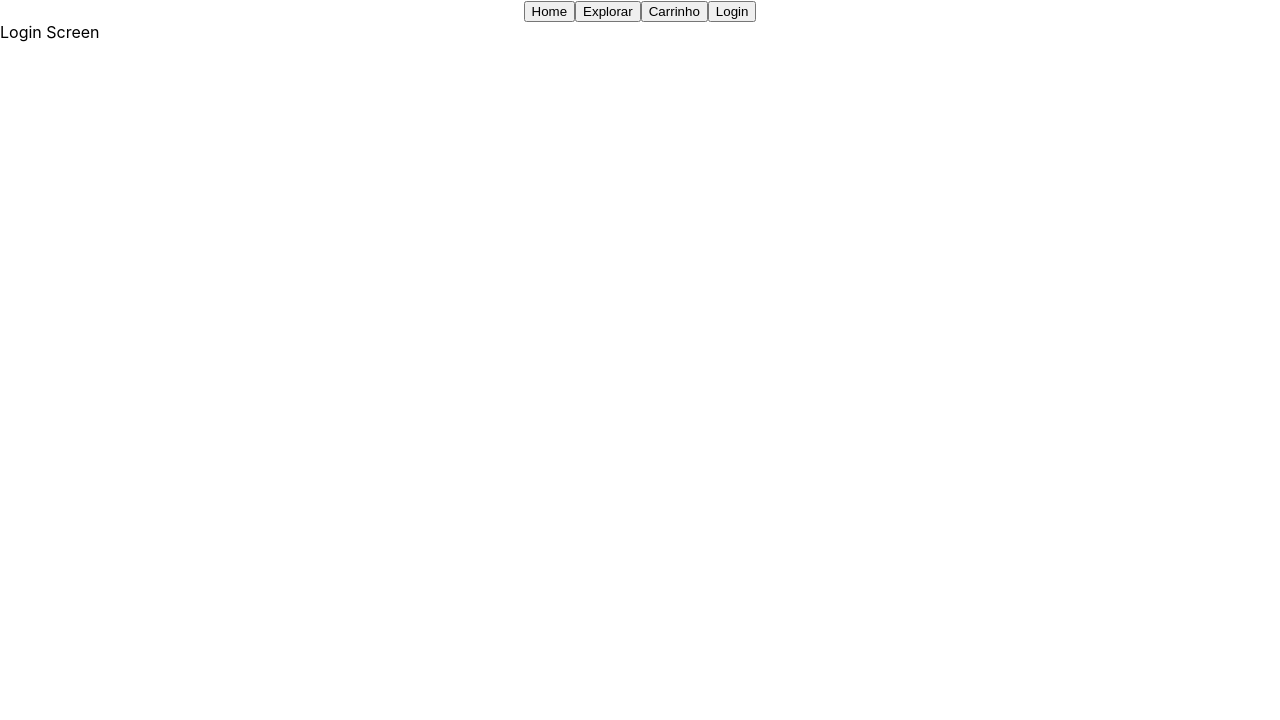
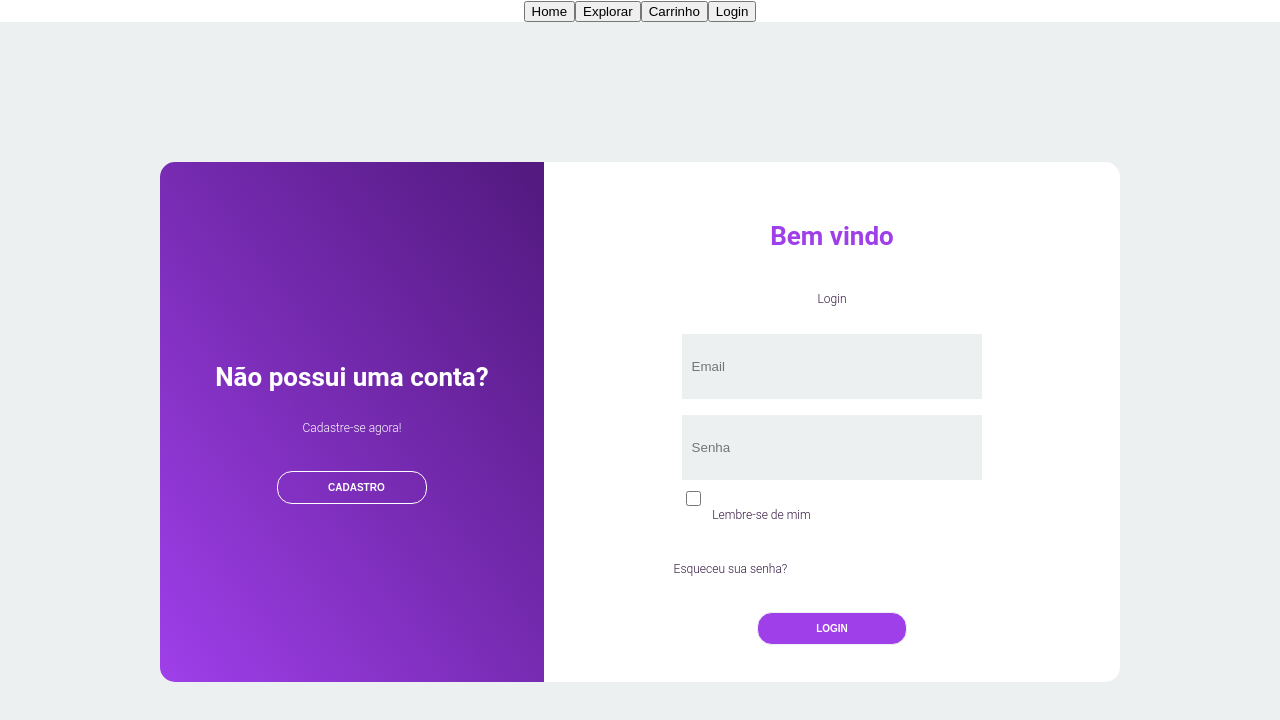
Before and after one commit to UnBArqDsw2021-2/2021.2_G7_PartyRent_Frontend, a React (Vite) app: page /login in a window 1280 px wide. Shown: the top 720 px of the page. Built offline with nearby package versions, Linux system fonts and the light colour scheme.

Commit message:
style: criando tela de login e adicionando rotas

```diff
--- a/src/App.tsx
+++ b/src/App.tsx
@@ -4,7 +4,8 @@ import Home from "./components/Home";
 import Products from "./components/Products";
 import NavigationBar from "./components/NavigationBar"
 import ShoppingCart from "./components/ShoppingCart"
-import Login from "./components/Login";
+import Login from "./components/Login/Login";
+import Register from "./components/Login/Register";
 import ProductDetail from './components/ProductDetail';
 
 function App() {
@@ -19,6 +20,7 @@ function App() {
         <Route path="/products/:id" element={<ProductDetail />} />
         <Route path="/cart" element={<ShoppingCart />} />
         <Route path="/login" element={<Login />} />
+        <Route path="/register" element={<Register />} />
       </Routes>
     </BrowserRouter>
   )
--- a/src/components/Login.tsx
+++ /dev/null
@@ -1,14 +0,0 @@
-import React from 'react';
-
-
-class Login extends React.Component {
-    render() {
-        return (
-            <div>
-                Login Screen
-            </div>
-        );
-    }
-}
-
-export default Login;
--- /dev/null
+++ b/src/components/Login/Login.tsx
@@ -0,0 +1,47 @@
+import React from 'react'
+import { Link } from 'react-router-dom'
+
+import './styles.css'
+
+function Login () {
+    return (
+        <div className="container-main">
+            <nav className="navbar">
+            </nav>
+            <div className="container">
+                <div className="content first-content">
+                    <div className="first-column">
+                        <h2 className="title title-primary">Não possui uma conta?</h2>
+                        <p className="description description-primary">Cadastre-se agora!</p>
+                        <Link to="/register">
+                            <button className="btn-cadastro btn-primary">cadastro</button>
+                        </Link>
+                    </div>
+                    <div className="second-column">
+                        <h2 className="title title-second">Bem vindo</h2>
+                        <p className="title description description-second">Login</p>
+                        <form className="form">
+                            <label className="label-input">
+                                <input type="text" placeholder="Email"/>
+                            </label>
+
+                            <label className="label-input">
+                                <input type="password" placeholder="Senha"/>
+                            </label>
+                            <div className="div-lembrar-senha">
+                                <input id="checkbox-input" type="checkbox"/>
+                                <p className="description description-second">Lembre-se de mim</p>
+                            </div>
+
+                            <p className="description description-second">Esqueceu sua senha?</p>
+                            <button className="btn-cadastro btn-second">Login</button>
+                        </form>
+                    </div>
+                </div>
+            </div>
+
+        </div>
+    )
+}
+
+export default Login
--- /dev/null
+++ b/src/components/Login/Register.tsx
@@ -0,0 +1,56 @@
+import React from 'react'
+import { Link } from 'react-router-dom'
+
+
+function Register () {
+    return (
+        <div>
+            <nav className="navbar">
+                <Link to="/">
+                </Link>
+            </nav>
+            <div className="container">
+                <div className="content first-content">
+                    <div className="first-column">
+                        <h2 className="title title-primary">Já sou cadastrado</h2>
+                        <p className="description description-primary">matenha-se conectado</p>
+                        <p className="description description-primary">faça o login com suas informações pessoais</p>
+                        <Link to="/login">
+                            <button className="btn-cadastro btn-primary">entrar</button>
+                        </Link>
+                    </div>
+                    <div className="second-column">
+                        <h2 className="title title-second">Criar sua Conta
+                        </h2>
+                        <p className="description description-second">preencha os dados</p>
+                        <form className="form">
+                            <label className="label-input">
+                                <i className="fas fa-user icon-modify"></i>
+                                <input type="text" placeholder="Nome"/>
+                            </label>
+
+                            <label className="label-input">
+                                <i className="fas fa-envelope icon-modify"></i>
+                                <input type="email" placeholder="Email"/>
+                            </label>
+
+                            <label className="label-input">
+                                <i className="fas fa-lock icon-modify"></i>
+                                <input type="password" placeholder="Senha"/>
+                            </label>
+
+                            <label className="label-input">
+                                <i className="fas fa-lock icon-modify"></i>
+                                <input type="tel" required placeholder="(99) 99999-9999" maxLength={11}/>
+                            </label>
+
+                            <button className="btn-cadastro btn-second">registrar</button>
+                        </form>
+                    </div>
+                </div>
+            </div>
+        </div>
+    )
+}
+
+export default Register
--- /dev/null
+++ b/src/components/Login/styles.css
@@ -0,0 +1,180 @@
+.container-main {
+    margin: 0;
+    padding: 0;
+    box-sizing: border-box;
+}
+
+.container {
+    display: flex;
+    justify-content: center;
+    align-items: center;
+    height: 100vh;
+    background-color: #ecf0f1;
+    font-family: 'Roboto', sans-serif;
+}
+.content {
+    border-radius: 15px;
+    background-color: #FFFFFF;
+    width: 960px;
+    height: 65%;
+    display: flex;
+    justify-content: space-between;
+    align-items: center;
+    position: relative;
+}
+
+.content::before {
+    content: "";
+    position: absolute;
+    background-image: linear-gradient(to right top, #9f3fea, #8b35ce, #772bb2, #642298, #52197e);
+    width: 40%;
+    height: 100%;
+    border-top-left-radius: 15px;
+    border-bottom-left-radius: 15px;
+
+    left: 0;
+}
+
+.title {
+    font-size: 26px;
+    font-weight: bold;
+    text-transform: full-size-kana;
+}
+
+.title-primary {
+    color: #FFFFFF;
+}
+
+.title-second {
+    color: #9F3FEA;
+}
+
+.description {
+    font-size: 12px;
+    font-weight: 300;
+    line-height: 30px;
+}
+
+.description-primary {
+    color: #FFFFFF;
+}
+
+.description-second {
+    color: #33183F;
+}
+
+.description-third {
+    text-align: center;
+    margin-top: 10px;
+}
+
+footer {
+    background-color: #ecf0f1;
+}
+
+.btn-cadastro {
+    border-radius: 15px;
+    text-transform: uppercase;
+    color: #FFFFFF;
+    font-size: 10px;
+    padding: 10px 50px;
+    cursor: pointer;
+    font-weight: bold;
+    width: 150px;
+    align-self: center;
+    border: none;
+    margin-top: 1rem;
+}
+
+.btn-primary {
+    background-color: transparent;
+    border: 1px solid #FFFFFF;
+    transition: background-color 0.5s;
+}
+
+.btn-primary:hover {
+    background-color: #FFFFFF;
+    color: #9F3FEA;
+}
+
+.btn-second {
+    background-color: #9F3FEA;
+    border: 1px solid #ecf0f1;
+    transition: background-color 0.5s;
+}
+
+.btn-second:hover {
+    background-color: #ecf0f1;
+    border: 1px solid #9F3FEA;
+    color: #9F3FEA;
+}
+
+.first-content {
+    display: flex;
+}
+
+.first-content .second-column {
+    z-index: 11;
+}
+
+.first-column {
+    text-align: center;
+    width: 40%;
+    z-index: 10;
+}
+
+.second-column {
+    width: 60%;
+    flex: 2 0 auto;
+    display: flex;
+    flex-direction: column;
+    align-items: center;
+
+}
+
+.form {
+    display: flex;
+    flex-direction: column;
+    width: 55%;
+}
+
+.form input {
+    height: 45px;
+    width: 100%;
+    border: none;
+    padding: 10px;
+    background-color: #ecf0f1;
+
+}
+
+input:-webkit-autofill {
+    -webkit-box-shadow: 0 0 0px 1000px #ecf0f1 inset !important;
+    -webkit-text-fill-color: #000 !important;
+}
+
+.label-input {
+    background-color: #ecf0f1;
+    display: flex;
+    align-items: center;
+    margin: 8px;
+}
+
+.icon-modify {
+    padding: 0 5px;
+}
+
+.div-lembrar-senha {
+    display: inline-flex;
+}
+
+#checkbox-input {!important;
+    height: 15px;
+    width: 10%;
+}
+
+.password {
+    color: #34495e;
+    font-size: 14px;
+    margin: 15px 0;
+    text-align: center;
+}
```
Also changed, not shown: 1 other file (tests, documents, lock files or other folders).
